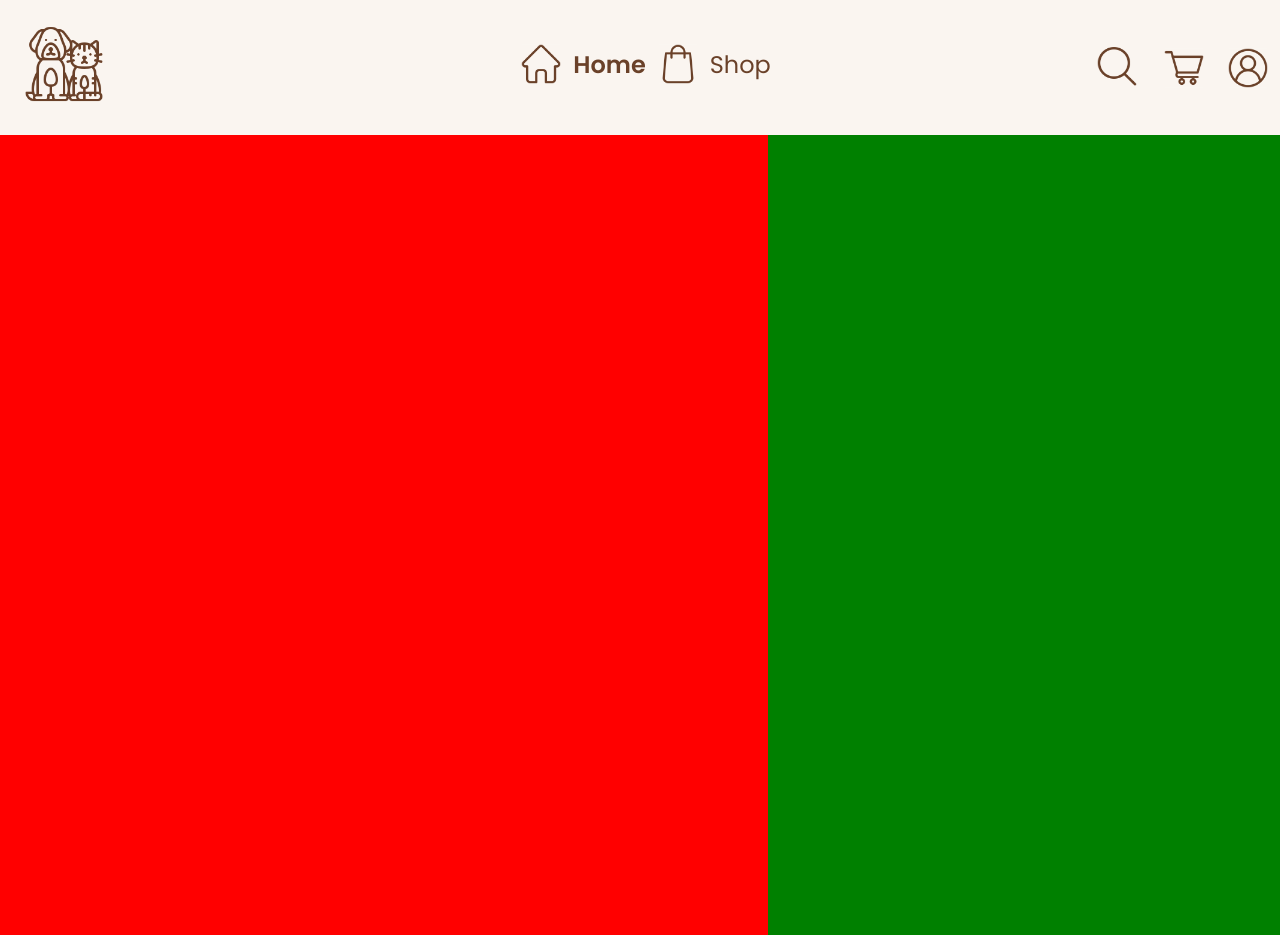
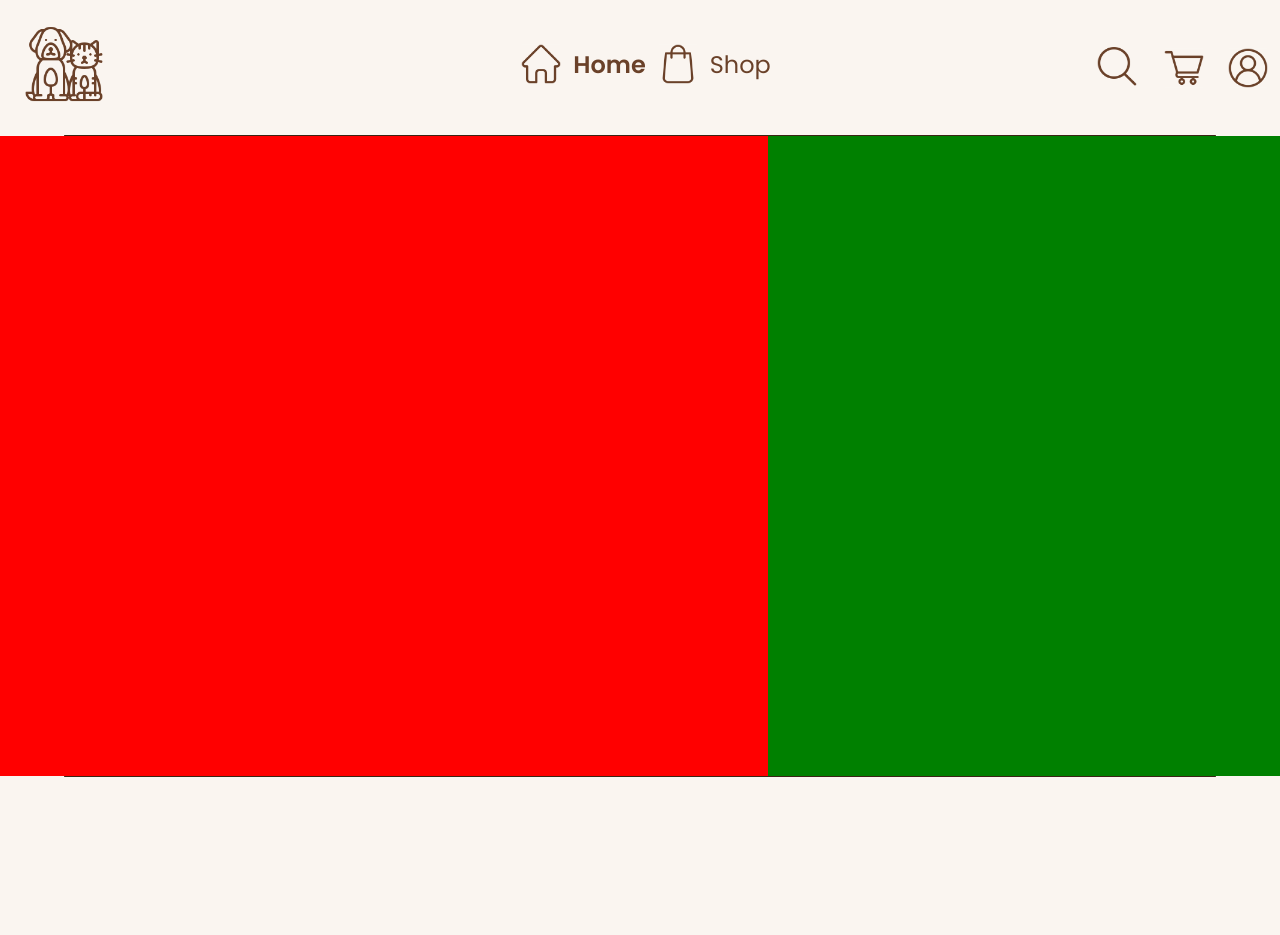
Before and after one commit to ImrulAnwar/Pet-Supplies-Frontend, a React (Vite) app: page / in a window 1280 px wide. After the commit the page ends 800 px from the top, so only its background shows below. Built offline with nearby package versions, Linux system fonts and the light colour scheme.

Commit message:
added the lines

```diff
--- a/src/layouts/Line/Line.css
+++ b/src/layouts/Line/Line.css
@@ -1,6 +1,6 @@
 @import "../../colors.css";
 
-.container {
+.line-container {
   display: flex;
   justify-content: center;
 }
--- a/src/layouts/Line/Line.jsx
+++ b/src/layouts/Line/Line.jsx
@@ -3,7 +3,7 @@ import React from 'react'
 
 const Line = () => {
   return (
-      <div className="container">
+      <div className="line-container">
         <div className="line">
         </div>
       </div>
--- a/src/layouts/Navbar/Navbar.jsx
+++ b/src/layouts/Navbar/Navbar.jsx
@@ -7,6 +7,7 @@ import shopIcon from '../../assets/icons/shop.png';
 import cartIcon from '../../assets/icons/cart.png';
 import profileIcon from '../../assets/icons/profile.png';
 import Searchbar from '../Searchbar/Searchbar.jsx';
+import Line from '../Line/Line'
 
 const Navbar = () => {
   const location = useLocation();
--- a/src/pages/home/Home.jsx
+++ b/src/pages/home/Home.jsx
@@ -1,10 +1,13 @@
-import WelcomeSection from './components/WelcomeSection/WelcomeSection';
+import WelcomeSection from './components/WelcomeSection/WelcomeSection'
+import Line from '../../layouts/Line/Line'
 
 
 function Home() {
   return (
     <div>
+      <Line/>
       <WelcomeSection/>
+      <Line/>
     </div>
   )
 }
--- a/src/pages/home/components/WelcomeSection/WelcomeSection.css
+++ b/src/pages/home/components/WelcomeSection/WelcomeSection.css
@@ -10,13 +10,13 @@
 .left-welcome {
   flex: 3;
   background-color: red;
-  height: 100vh;
+  height: 80vh;
   /* Styles for the left section */
 }
 
 .right-welcome {
   flex: 2;
   background-color: green;
-  height: 100vh;
+  height: 80vh;
   /* Styles for the right section */
 }
--- a/src/pages/shop/Shop.jsx
+++ b/src/pages/shop/Shop.jsx
@@ -1,8 +1,13 @@
-import React from 'react';
+import React from 'react'
+import Line from '../../layouts/Line/Line'
 
 function Shop() {
   return (
-    <h1>This is Shop</h1>
+    <>
+      <Line/>
+      <h1>This is SHOP</h1>
+
+    </>
   );
 }
 
```
